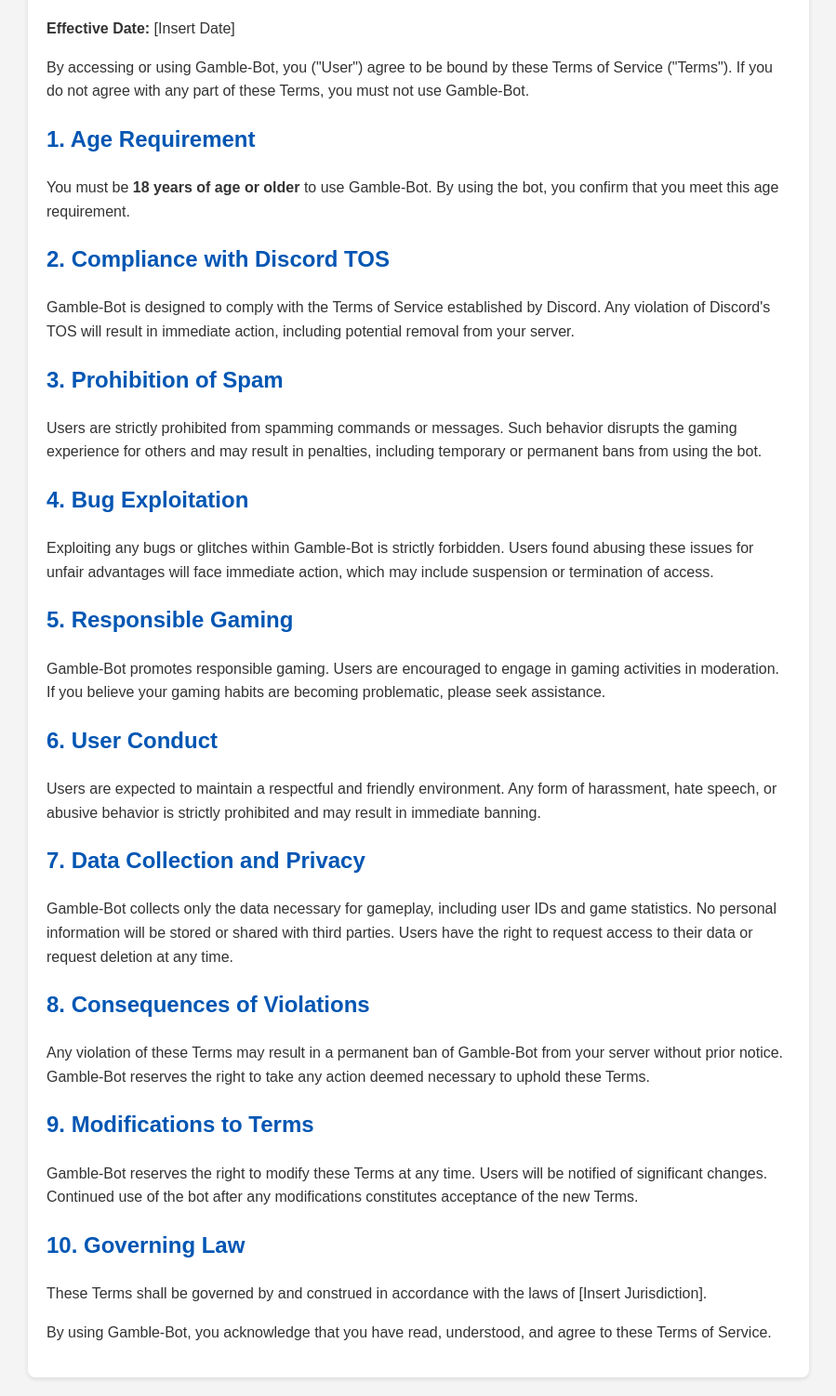
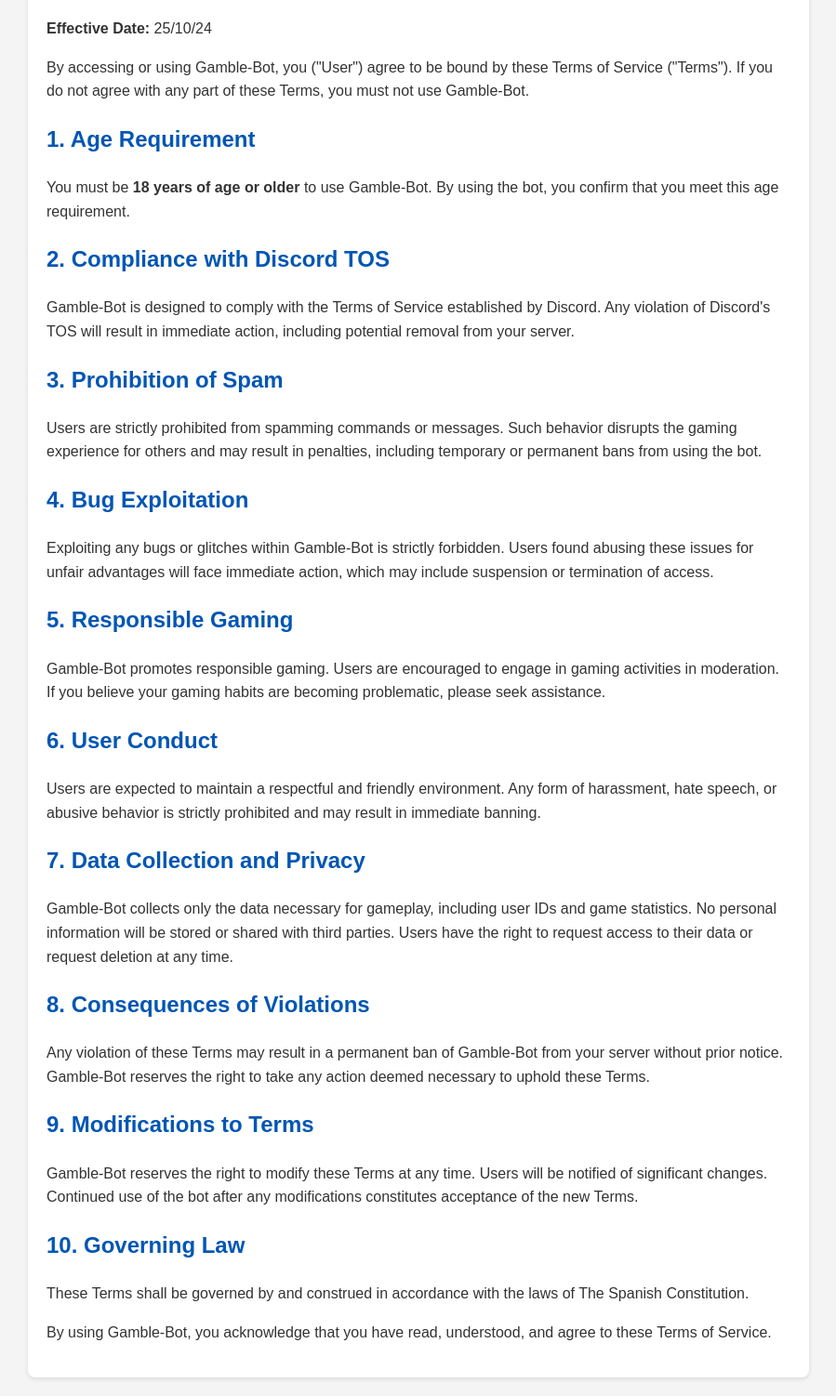
Before and after one commit to gamble-bot/gamble-bot.github.io, a plain HTML site: page terms-of-service.html in a window 1280 px wide. Shown: the part 116-1618 px from the top of the page at 93% size, without its empty margins (190-1089 px from the left). Drawn offline with Linux system fonts and the light colour scheme.

Commit message:
Update terms-of-service.html

```diff
--- a/terms-of-service.html
+++ b/terms-of-service.html
@@ -32,7 +32,7 @@
 
 <div class="container">
     <h1>Terms of Service for Gamble-Bot</h1>
-    <p><strong>Effective Date:</strong> [Insert Date]</p>
+    <p><strong>Effective Date:</strong> 25/10/24 </p>
 
     <p>By accessing or using Gamble-Bot, you ("User") agree to be bound by these Terms of Service ("Terms"). If you do not agree with any part of these Terms, you must not use Gamble-Bot.</p>
 
@@ -64,7 +64,7 @@
     <p>Gamble-Bot reserves the right to modify these Terms at any time. Users will be notified of significant changes. Continued use of the bot after any modifications constitutes acceptance of the new Terms.</p>
 
     <h2>10. Governing Law</h2>
-    <p>These Terms shall be governed by and construed in accordance with the laws of [Insert Jurisdiction].</p>
+    <p>These Terms shall be governed by and construed in accordance with the laws of The Spanish Constitution.</p>
 
     <p>By using Gamble-Bot, you acknowledge that you have read, understood, and agree to these Terms of Service.</p>
 </div>
```
